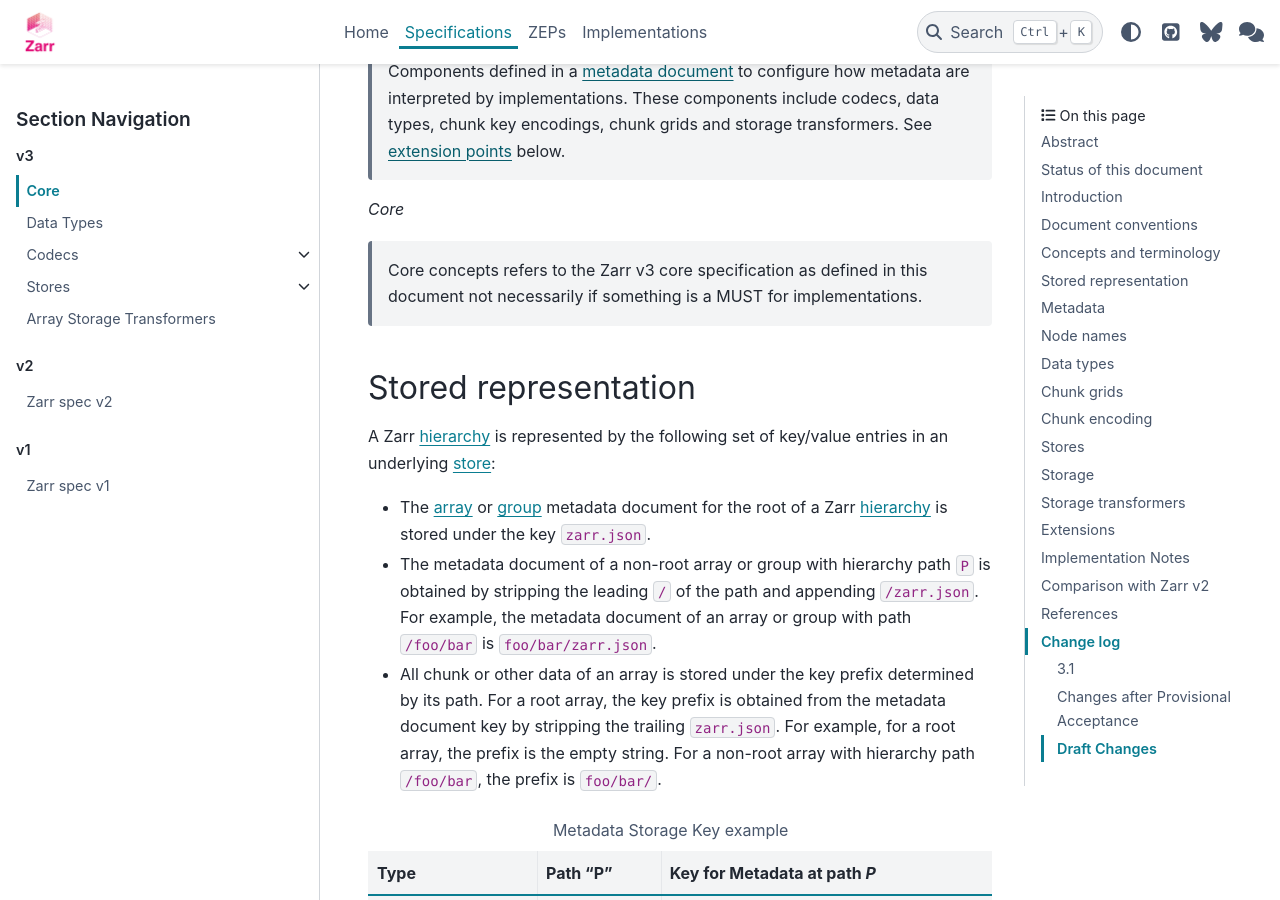
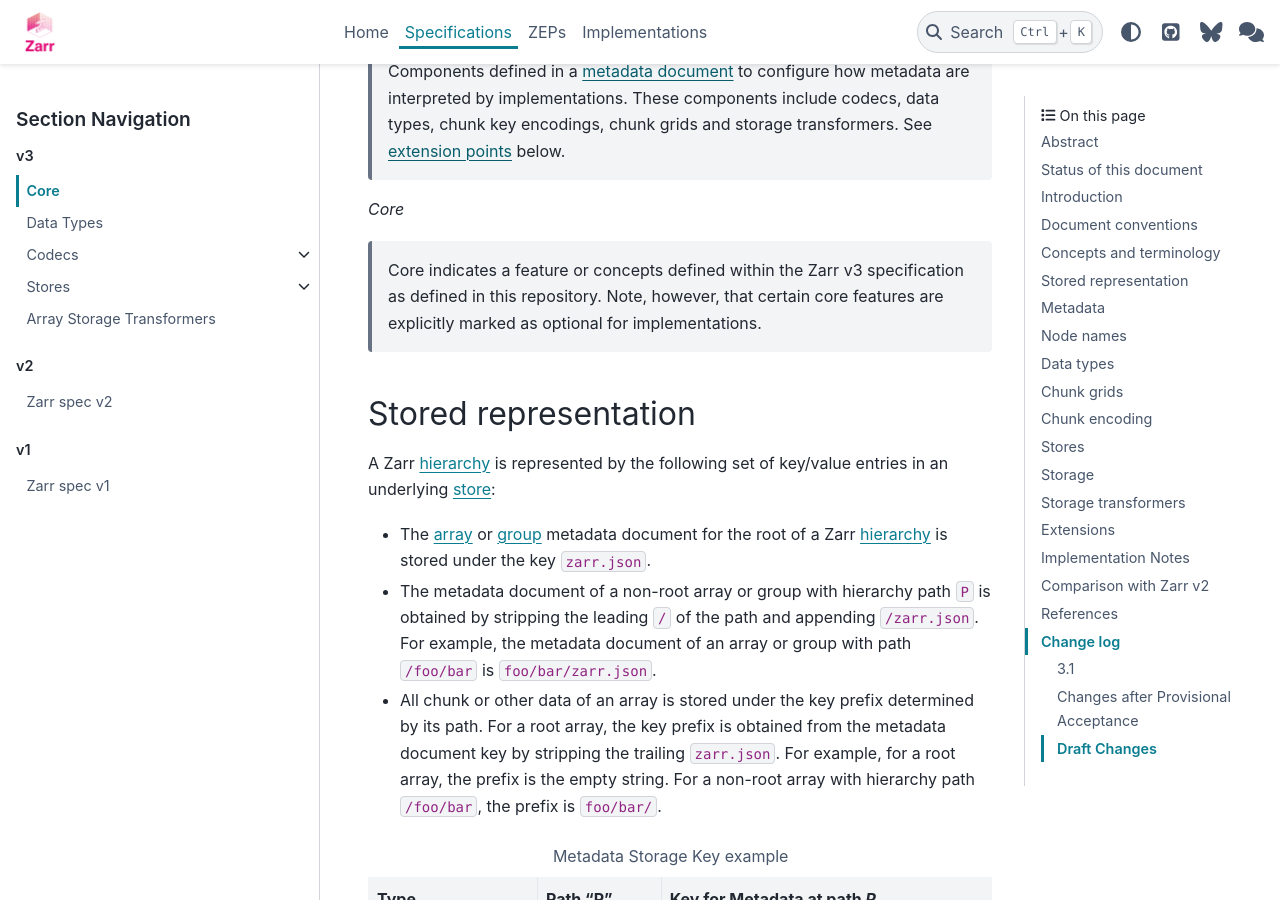
Before and after one commit to zarr-developers/zarr-specs, a Sphinx documentation site: the page built from docs/v3/core/v3.0.rst, in a window 1280 px wide and 900 px high, scrolled down 8112 px. Built offline with Sphinx 7.4.7 and the PyData theme 0.15.4, drawn with Linux system fonts in a browser that asks for light colours.

Commit message:
Clarify concept of 'core'

```diff
--- a/docs/v3/core/v3.0.rst
+++ b/docs/v3/core/v3.0.rst
@@ -364,8 +364,9 @@ terminology for a use case of reading from an array:
 
 *Core*
 
-    Core concepts refers to the Zarr v3 core specification as defined in this document
-    not necessarily if something is a MUST for implementations.
+    Core indicates a feature or concepts defined within the Zarr v3
+    specification as defined in this repository. Note, however, that certain
+    core features are explicitly marked as optional for implementations.
 
 .. _stored-representation:
 
```
